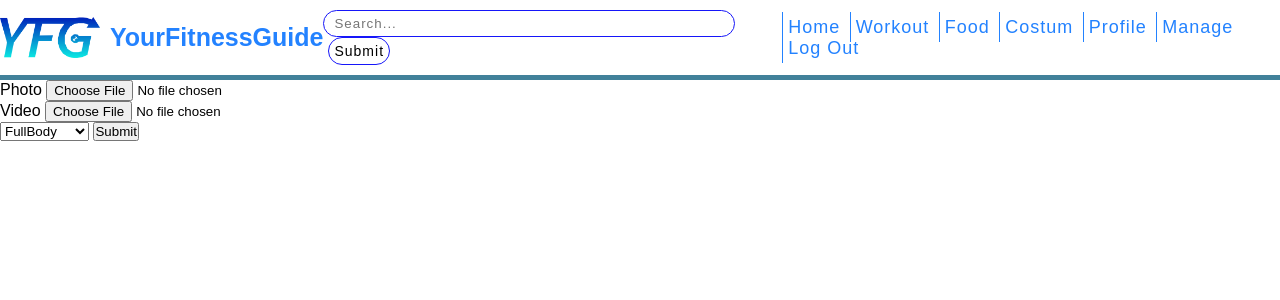
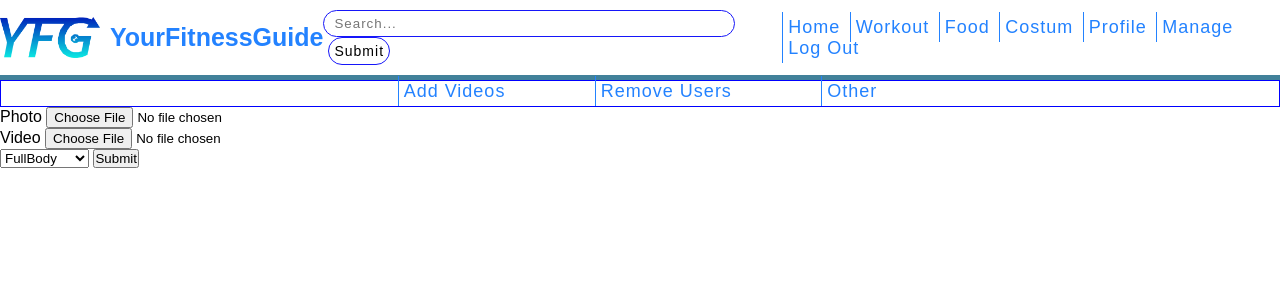
Before and after one commit to bm44276/fitnessguide-LAB-, a PHP site: page /admin/addVideos.php in a window 1280 px wide. Shown: the top 300 px of the page. Run offline with PHP 8.4, Linux system fonts and the light colour scheme; the visitor is signed in with stand-in values (Sample User, id 1).

Commit message:
admin ekstra options

```diff
--- a/admin/addVideos.php
+++ b/admin/addVideos.php
@@ -17,11 +17,20 @@
         <?php
         if($_SESSION['admin'] == 1){
           include "adminHeader.php";
+
         }else{
             header("location: ../logOut.php");
         }
           ?>
     </header>
+    <div>
+    <?php
+    if($_SESSION['admin'] == 1){
+
+          include "adminOptions.php";
+    }
+    ?>
+    </div>
     <form action="addVideoDB.php" method="POST" enctype='multipart/form-data'>
             <label for="">Photo</label>
             <input type="file" name="photo">
--- /dev/null
+++ b/admin/adminOptions.php
@@ -0,0 +1,24 @@
+<style>
+    .header{
+          border: 1px solid blue;
+          height: 25px;
+          text-align: center;
+    }
+    .header ul li{
+        padding: 10px;
+        display: inline;
+        margin: 30px;
+    }
+  a{
+      text-decoration: none;
+  }
+</style>
+
+
+<div class="header">
+    <ul>
+        <li><a href="">Add Videos</a></li>
+        <li><a href="">Remove Users</a></li>
+        <li><a href="">Other</a></li>
+    </ul>
+</div>
```
